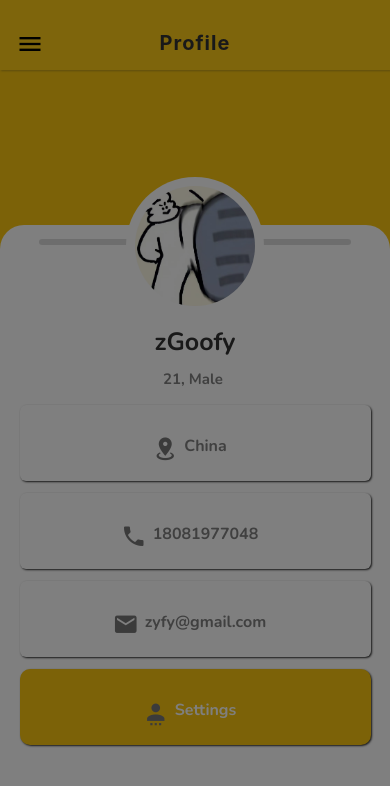
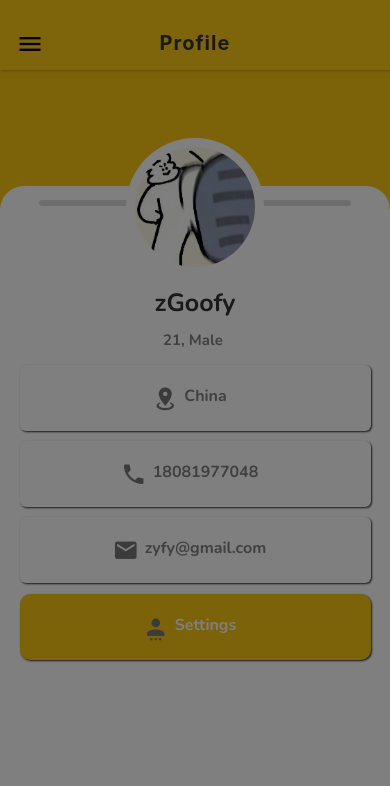
Before and after one commit to QZhou0706/React-native_AccountingHelper, a React Native app: screen /Profile in a window 390 px wide. Shown: the top 786 px of the page. Built offline with nearby package versions, Linux system fonts and the light colour scheme.

Commit message:
finish version1.0.0

```diff
--- a/routes/drawer.js
+++ b/routes/drawer.js
@@ -36,6 +36,14 @@ function DrawerNavigator() {
           header: () => <Header navigation={navigation} title='Home' />,
         }
       }} />
+      <Drawer.Screen name="Profile" component={ProfileStack} options={({ navigation }) => {
+        return {
+          drawerIcon: ({ color, size }) => (
+            <IonIcons name='ios-person-circle-outline' color={color} size={size} />
+          ),
+          header: () => <Header navigation={navigation} title='Profile' />,
+        }
+      }} />
       <Drawer.Screen name="About" component={About} options={({ navigation }) => {
         return {
           drawerIcon: ({ color, size }) => (
@@ -44,14 +52,6 @@ function DrawerNavigator() {
           header: () => <Header navigation={navigation} title='About' />,
         }
       }} />
-      <Drawer.Screen name="Profile" component={ProfileStack} options={({ navigation }) => {
-        return {
-          drawerIcon: ({ color, size }) => (
-            <IonIcons name='ios-person-circle-outline' color={color} size={size} />
-          ),
-          header: () => <Header navigation={navigation} title='Profile' />,
-        }
-      }} />
     </Drawer.Navigator>
   );
 }
--- a/screens/profileScreen.js
+++ b/screens/profileScreen.js
@@ -1,43 +1,46 @@
 import React from "react";
-import {View,StyleSheet,SafeAreaView,ScrollView,Image,Text } from 'react-native';
-import { TouchableOpacity } from "react-native-gesture-handler";
-// import {Avatar,Title,Caption,Text,TouchableRipple,} from 'react-native-paper'
-import { FontAwesomeIcon } from "@fortawesome/react-native-fontawesome";
+import { View, StyleSheet, Image, Text, TouchableOpacity } from 'react-native';
+
 import Icon from 'react-native-vector-icons/MaterialCommunityIcons'
 import WhiteCard from '../shared/whiteCard';
 import ColorCard from "../shared/colorCard";
 
-export default function ProfileScreen2() {
+export default function ProfileScreen({ navigation }) {
     return (
-        <View style = {styles.container}>
-            <View style = {styles.wrapper}>
-                <View style = {styles.line}></View>
+        <View style={styles.container}>
+            <View style={styles.wrapper}>
+                <View style={styles.line}></View>
                 <View style={styles.photoContainer}>
                     <Image
-                    source={require('../assets/images/tx1.jpg')}
-                    style={{width:120, height:120, borderRadius:60}}
+                        source={require('../assets/images/tx1.jpg')}
+                        style={{ width: 120, height: 120, borderRadius: 60 }}
                     />
                 </View>
-                <View style = {styles.info}>
-                    <Text style={{fontFamily: 'nunito-bold', fontSize:25, padding:10, color: '#333'}}>zGoofy</Text>
-                    <Text style={{fontFamily: 'nunito-bold', fontSize:15, color:'grey'}}>21, Male </Text>
+                <View style={styles.info}>
+                    <Text style={{ fontFamily: 'nunito-bold', fontSize: 25, padding: 10, color: '#333' }}>zGoofy</Text>
+                    <Text style={{ fontFamily: 'nunito-bold', fontSize: 15, color: 'grey' }}>21, Male </Text>
                 </View>
                 <WhiteCard>
-                    <Icon name = "map-marker-radius" color="#777777" size={26}/>
+                    <Icon name="map-marker-radius" color="#777777" size={26} />
                     <Text style={styles.text}>China</Text>
                 </WhiteCard>
                 <WhiteCard>
-                    <Icon name = "phone" color="#777777" size={26}/>
+                    <Icon name="phone" color="#777777" size={26} />
                     <Text style={styles.text}>18081977048</Text>
                 </WhiteCard>
                 <WhiteCard>
-                    <Icon name = "email" color="#777777" size={26}/>
+                    <Icon name="email" color="#777777" size={26} />
                     <Text style={styles.text}>zyfy@gmail.com</Text>
                 </WhiteCard>
-                <ColorCard>
-                    <Icon name = "account-settings" color="#777777" size={26}/>
-                    <Text style={{fontFamily: 'nunito-bold', fontSize:16,color:'#fff'}}>Settings</Text>
-                </ColorCard>
+                <TouchableOpacity
+                onPress={() => navigation.navigate('EditProfile')}
+                style={styles.card}>
+                    <ColorCard>
+                        <Icon name="account-settings" color="#777777" size={26} />
+                        <Text style={{ fontFamily: 'nunito-bold', fontSize: 16, color: '#fff' }}>Settings</Text>
+                    </ColorCard>
+                </TouchableOpacity>
+
             </View>
         </View>
     );
@@ -47,10 +50,24 @@ const styles = StyleSheet.create({
     container: {
         flex: 1,
         backgroundColor: 'rgb(249, 198, 17)',
+        // bottom: 40,
+    },
+    card: {
+        borderRadius: 10,
+        elevation: 3,
+        backgroundColor: 'rgb(249, 198, 17)',
+        shadowOffset: { width: 1, height: 1 },
+        shadowColor: '#333',
+        shadowOpacity: 1,
+        shadowRadius: 2,
+        marginHorizontal: 4,
+        marginVertical: 6,
+        width: '90%',
+        alignSelf: 'center'
     },
     wrapper: {
         width: '100%',
-        height: '80%',
+        height: '85%',
         backgroundColor: '#fff',
         position: 'absolute',
         bottom: 0,
@@ -74,7 +91,7 @@ const styles = StyleSheet.create({
     text: {
         fontFamily: 'nunito-bold',
         fontSize: 16,
-        color:'#818181',
+        color: '#818181',
     },
     line: {
         height: 6,
--- a/shared/colorCard.js
+++ b/shared/colorCard.js
@@ -3,7 +3,7 @@ import { StyleSheet, View,Text } from 'react-native';
 
 export default function ColorCard(props) {
   return (
-    <View style={styles.cards}>
+    <View>
       <View style={styles.cardContext}>
         {props.children}
       </View>
@@ -12,21 +12,8 @@ export default function ColorCard(props) {
 }
 
 const styles = StyleSheet.create({
-  cards: {
-    borderRadius: 10,
-    elevation: 3,
-    backgroundColor: 'rgb(249, 198, 17)',
-    shadowOffset: { width: 1, height: 1 },
-    shadowColor: '#333',
-    shadowOpacity: 1,
-    shadowRadius: 2,
-    marginHorizontal: 4,
-    marginVertical: 6,
-    width:'90%',
-    alignSelf:'center'
-  },
   cardContext: {
-    marginTop: 30,
+    marginTop: 20,
     marginHorizontal: 16,
     marginVertical: 20,
     marginLeft:5,
--- a/shared/whiteCard.js
+++ b/shared/whiteCard.js
@@ -21,12 +21,12 @@ const styles = StyleSheet.create({
     shadowOpacity: 1,
     shadowRadius: 2,
     marginHorizontal: 4,
-    marginVertical: 6,
+    marginVertical: 5,
     width:'90%',
     alignSelf:'center'
   },
   cardContext: {
-    marginTop: 30,
+    marginTop: 20,
     marginHorizontal: 16,
     marginVertical: 20,
     marginLeft:5,
```
